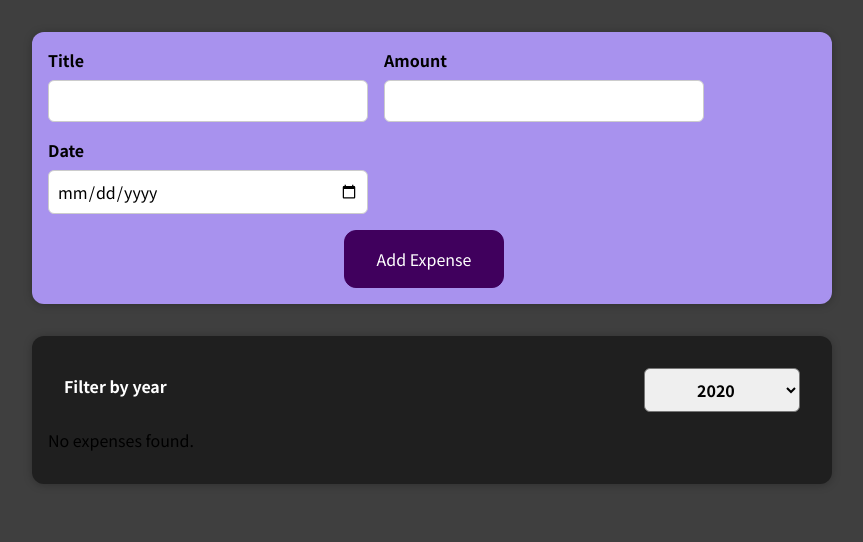
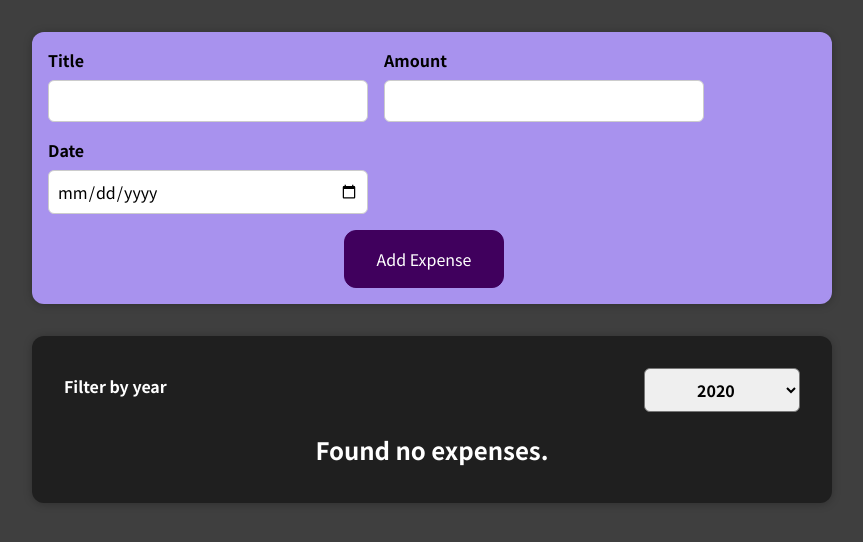
Before and after one commit to gyfantidis/ReactProjects, a React (Create React App) app in the folder Project1/: page / in a window 1280 px wide. Shown: the top 542 px of the page, without its empty margins (208-1071 px from the left). Built offline with nearby package versions, Linux system fonts and the light colour scheme.

Commit message:
First Commit

```diff
--- a/Project1/src/components/Expenses/ExpenseItem.js
+++ b/Project1/src/components/Expenses/ExpenseItem.js
@@ -13,6 +13,7 @@
 };
 
   return (
+    <li>
     <Card className="expense-item">
       <ExpenseDate date={props.date}></ExpenseDate>
       <div className="expense-item__description">
@@ -21,6 +22,7 @@
       </div>
       <button onClick={clickHandler}></button>
     </Card>
+    </li>
   );
 }
 
--- a/Project1/src/components/Expenses/Expenses.js
+++ b/Project1/src/components/Expenses/Expenses.js
@@ -1,9 +1,11 @@
 import React, { useState } from "react";
-import ExpenseItem from "./ExpenseItem";
+
 import ExpensesFilter from "./ExpenseFilter";
+import ExpensesList from "./ExpensesList";
 import Card from "../UI/Card";
 
 import "./Expenses.css";
+
 
 const Expenses = (props) => {
   const [filteredYear, setFilteredYear] = useState("2020");
@@ -16,18 +18,7 @@
     return expense.date.getFullYear().toString() === filteredYear;
   });
 
-  let expensesContent = <p>No expenses found.</p> ;
 
-  if (filteredExpenses.length > 0) {
-    expensesContent = filteredExpenses.map((expense) => (
-      <ExpenseItem
-        key={expense.id}
-        title={expense.title}
-        amount={expense.amount}
-        date={expense.date}
-      />
-    ));
-  }
 
   return (
     <Card className="expenses">
@@ -36,7 +27,7 @@
         onChangeFilter={filerChangeHandler}
       ></ExpensesFilter>
 
-      {expensesContent}
+      <ExpensesList items={filteredExpenses} />
     </Card>
   );
 };
--- /dev/null
+++ b/Project1/src/components/Expenses/ExpensesList.css
@@ -0,0 +1,9 @@
+.expenses-list {
+  list-style: none;
+  padding: 0;
+}
+
+.expenses-list__fallback {
+  color: white;
+  text-align: center;
+}
--- /dev/null
+++ b/Project1/src/components/Expenses/ExpensesList.js
@@ -0,0 +1,27 @@
+import React from "react";
+
+import ExpenseItem from "./ExpenseItem";
+
+import "./ExpensesList.css";
+
+const ExpensesList = (props) => {
+
+  if (props.items.length === 0) {
+    return <h2 className="expenses-list__fallback">Found no expenses.</h2>;
+  }
+
+  return (
+    <ul className="expenses-list">
+      {props.items.map((expense) => (
+        <ExpenseItem
+          key={expense.id}
+          title={expense.title}
+          amount={expense.amount}
+          date={expense.date}
+        />
+      ))}
+    </ul>
+  );
+};
+
+export default ExpensesList;
```
